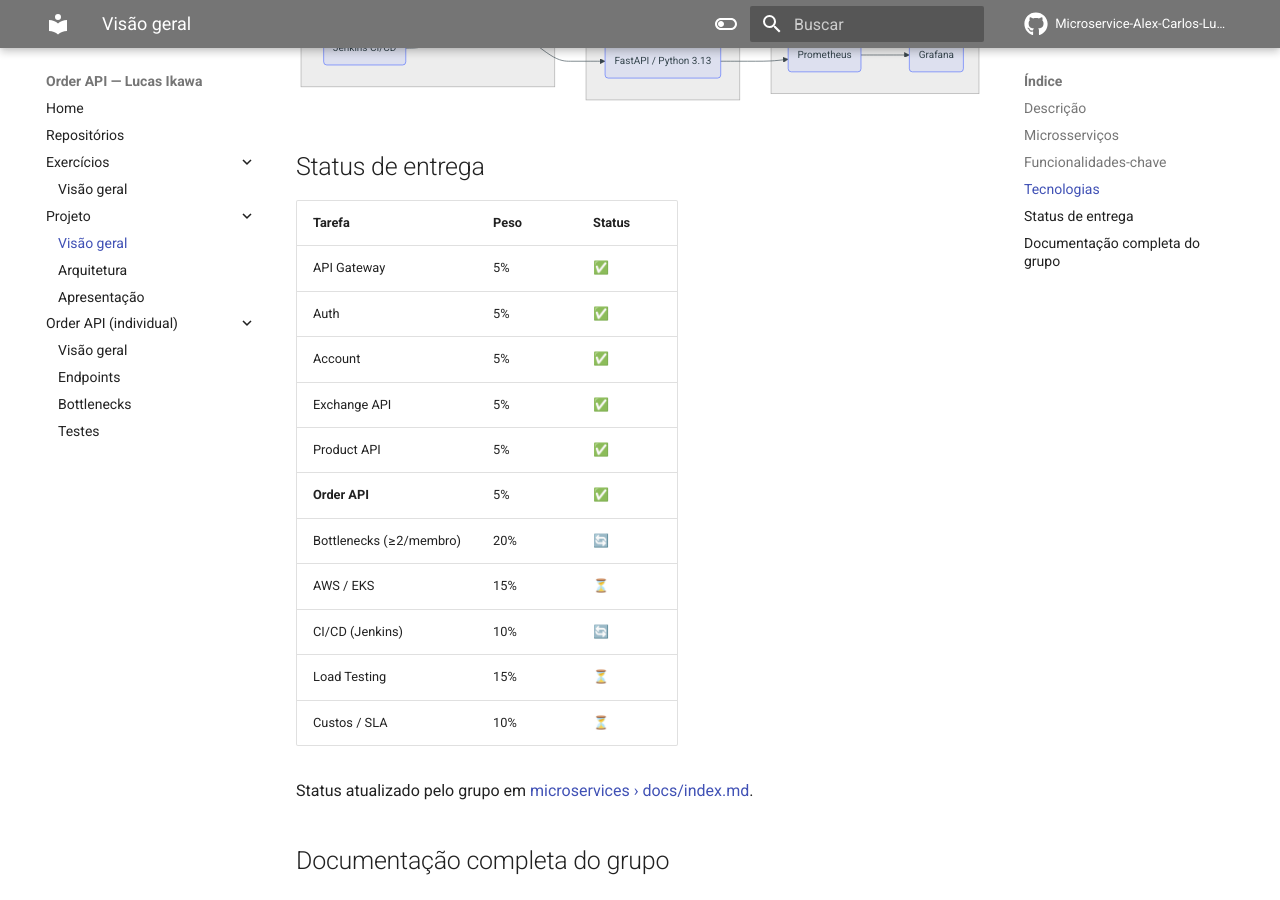
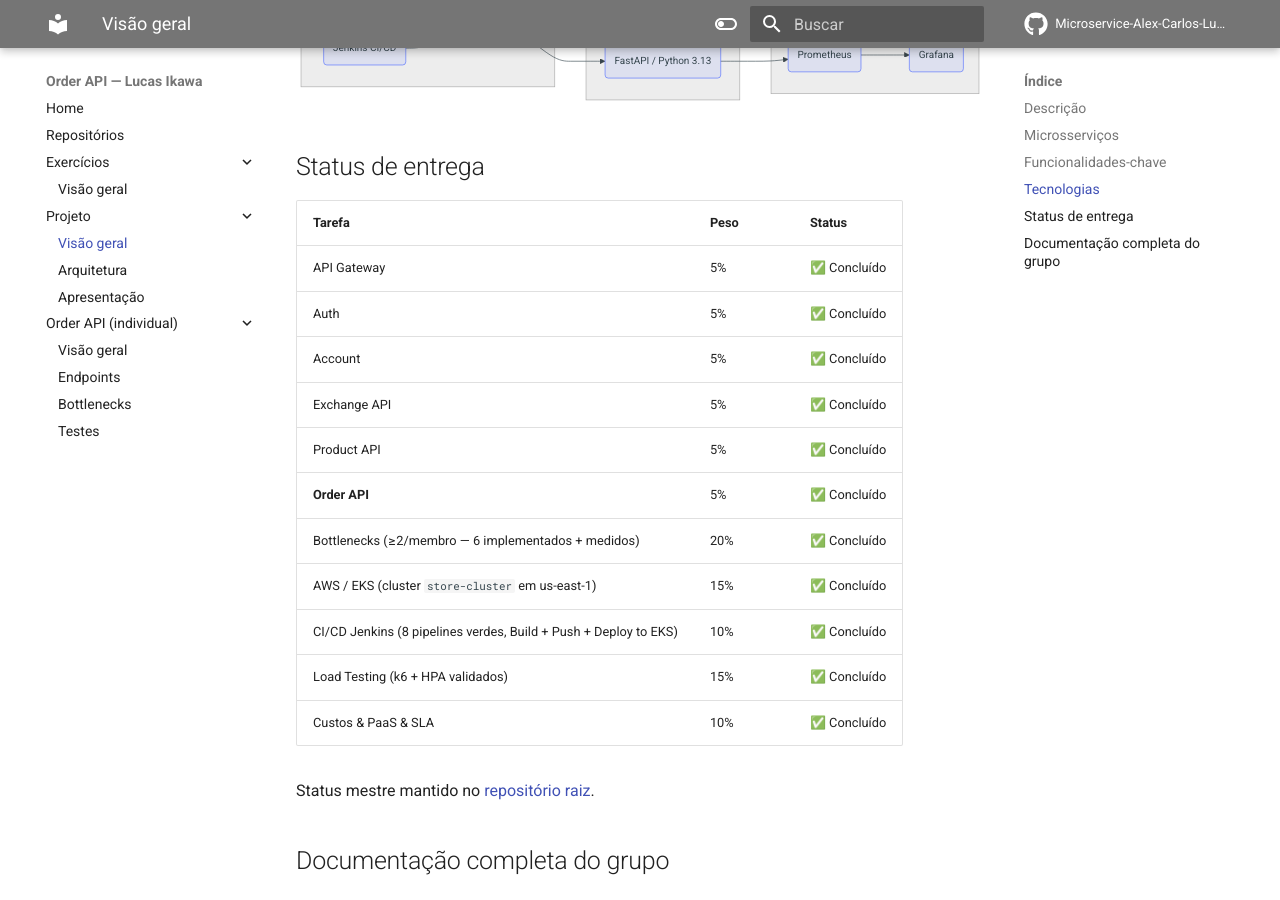
Before and after one commit to Microservice-Alex-Carlos-Lucas/order-service, an MkDocs documentation site: the page built from docs/projeto/index.md, in a window 1280 px wide and 900 px high, scrolled down 1484 px. Built offline with MkDocs 1.6.1 and Material for MkDocs 9.7.7, drawn with Linux system fonts in a browser that asks for light colours; comment, search, counter and statistics services are not loaded.

Commit message:
docs: status de entrega atualizado — todos os criterios concluidos
Bottlenecks/AWS/EKS/CI-CD/Load Testing/Custos estavam marcados como
'em andamento' ou 'aguardando'. Todos foram concluidos:
- Bottlenecks: 6 implementados e medidos
- AWS/EKS: cluster store-cluster ativo em us-east-1
- CI/CD: 8 pipelines Jenkins verdes com Deploy to EKS
- Load Testing: k6 + HPA validados
- Custos: documentados em docs/costs.md + docs/paas.md

```diff
--- a/docs/projeto/index.md
+++ b/docs/projeto/index.md
@@ -70,19 +70,19 @@ graph LR
 
 | Tarefa | Peso | Status |
 |--------|------|--------|
-| API Gateway | 5% | ✅ |
-| Auth | 5% | ✅ |
-| Account | 5% | ✅ |
-| Exchange API | 5% | ✅ |
-| Product API | 5% | ✅ |
-| **Order API** | 5% | ✅ |
-| Bottlenecks (≥2/membro) | 20% | 🔄 |
-| AWS / EKS | 15% | ⏳ |
-| CI/CD (Jenkins) | 10% | 🔄 |
-| Load Testing | 15% | ⏳ |
-| Custos / SLA | 10% | ⏳ |
+| API Gateway | 5% | ✅ Concluído |
+| Auth | 5% | ✅ Concluído |
+| Account | 5% | ✅ Concluído |
+| Exchange API | 5% | ✅ Concluído |
+| Product API | 5% | ✅ Concluído |
+| **Order API** | 5% | ✅ Concluído |
+| Bottlenecks (≥2/membro — 6 implementados + medidos) | 20% | ✅ Concluído |
+| AWS / EKS (cluster `store-cluster` em us-east-1) | 15% | ✅ Concluído |
+| CI/CD Jenkins (8 pipelines verdes, Build + Push + Deploy to EKS) | 10% | ✅ Concluído |
+| Load Testing (k6 + HPA validados) | 15% | ✅ Concluído |
+| Custos & PaaS & SLA | 10% | ✅ Concluído |
 
-Status atualizado pelo grupo em [microservices › docs/index.md](https://github.com/Microservice-Alex-Carlos-Lucas/microservices/blob/main/docs/index.md).
+Status mestre mantido no [repositório raiz](https://github.com/Microservice-Alex-Carlos-Lucas/microservices/blob/main/docs/index.md).
 
 ## Documentação completa do grupo
 
```
